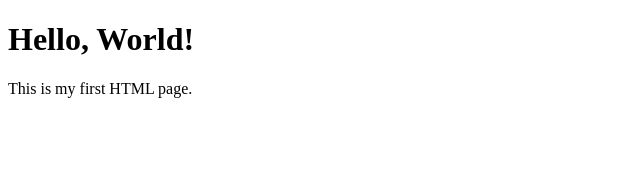
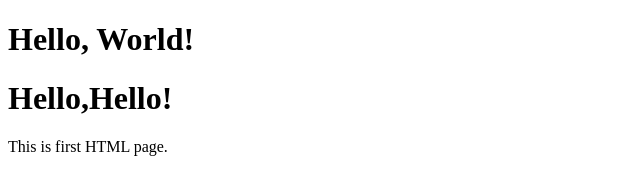
Before and after one commit to rohithroshan512/samplerepo, a plain HTML site: page index.html in a window 1280 px wide. Shown: the whole page, without its empty margins (0-640 px from the left). Drawn offline with Linux system fonts and the light colour scheme.

Commit message:
one line added

```diff
--- a/index.html
+++ b/index.html
@@ -5,6 +5,7 @@
 </head>
 <body>
   <h1>Hello, World!</h1>
-  <p>This is my first HTML page.</p>
+  <h1>Hello,Hello!</h1>
+  <p>This is  first HTML page.</p>
 </body>
 </html>
```
